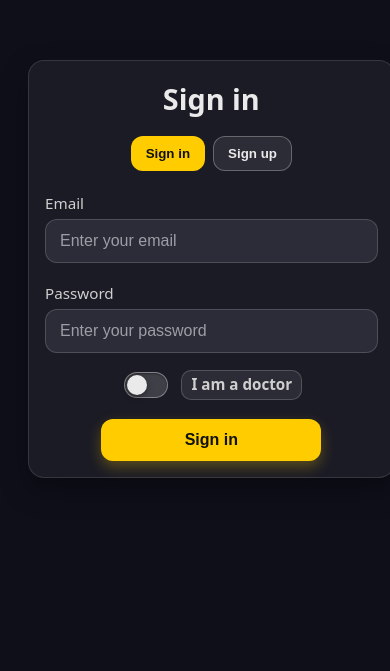
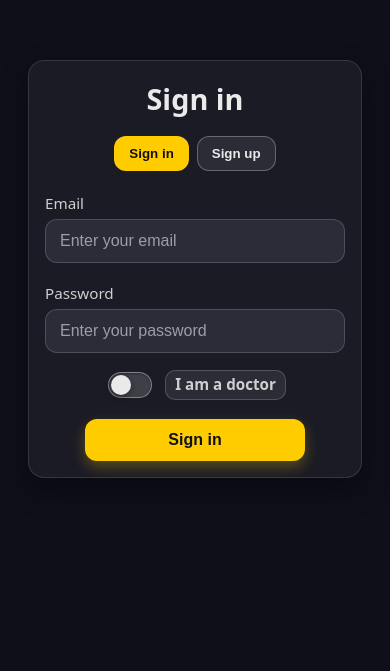
Before and after one commit to Anton-OG/AD, a React (Vite) app: page / in a window 390 px wide. Shown: the part 173-844 px from the top of the page. Built offline with nearby package versions, Linux system fonts and the light colour scheme; no server answers.

Commit message:
authscreen mobile

```diff
--- a/src/components/styles/AuthScreen.css
+++ b/src/components/styles/AuthScreen.css
@@ -24,16 +24,16 @@
   --login-card-width: 700px;
   --register-card-width: 820px;
   --register-gap: 14px 18px;
+  --page-pad: clamp(16px, 3vw, 28px);
 }
 
 /* Canvas */
 .auth-wrap{
   min-height: 100dvh;
   display: grid;
-  justify-items: center;
-  align-items: center;
-  padding: clamp(16px, 3vw, 28px);
-  padding-bottom: max(16px, env(safe-area-inset-bottom));
+  place-items: center;
+  padding: var(--page-pad);
+  padding-bottom: max(var(--page-pad), env(safe-area-inset-bottom));
   color: var(--ink);
 }
 
@@ -44,7 +44,7 @@
 
 /* Card */
   .auth-card{
-  width: min(var(--register-card-width), 94vw);
+     width: min(var(--register-card-width), 100%);
     border: var(--bd-card);
     background: var(--bg-card);
     border-radius: 18px;
@@ -55,7 +55,7 @@
 
 /* Sign in: always visually narrow on desktop */
 .auth-card.is-login{
-  width: min(var(--login-card-width), 94vw);
+  width: min(var(--login-card-width), 100%);
 }
 .auth-card.is-login .auth-field{
   max-width: var(--login-field-width);
@@ -336,15 +336,14 @@
     --login-field-width: 100%;
   }
   .auth-card{
-    width: 96vw;              /* карточка центрируется */
+    width: 96vw;
     padding: 16px 16px;
     border-radius: 16px;
   }
-  /* На телефонах Sign in тоже на всю ширину */
+
+  .auth-card{ width: 100%; padding: 16px; border-radius: 16px;}
   .auth-card.is-login .auth-field,
-  .auth-card.is-login .auth-actions .primary-btn{
-    max-width: 100%;
-  }
+  .auth-card.is-login .auth-actions .primary-btn{max-width: 100%; }
   .auth-tabs{ gap: 8px; }
   .auth-tab{ padding: 9px 14px; }
   .doctor-badge{ padding: 6px 9px; }
```
Lines whose indentation alone changed are shown as unchanged.
